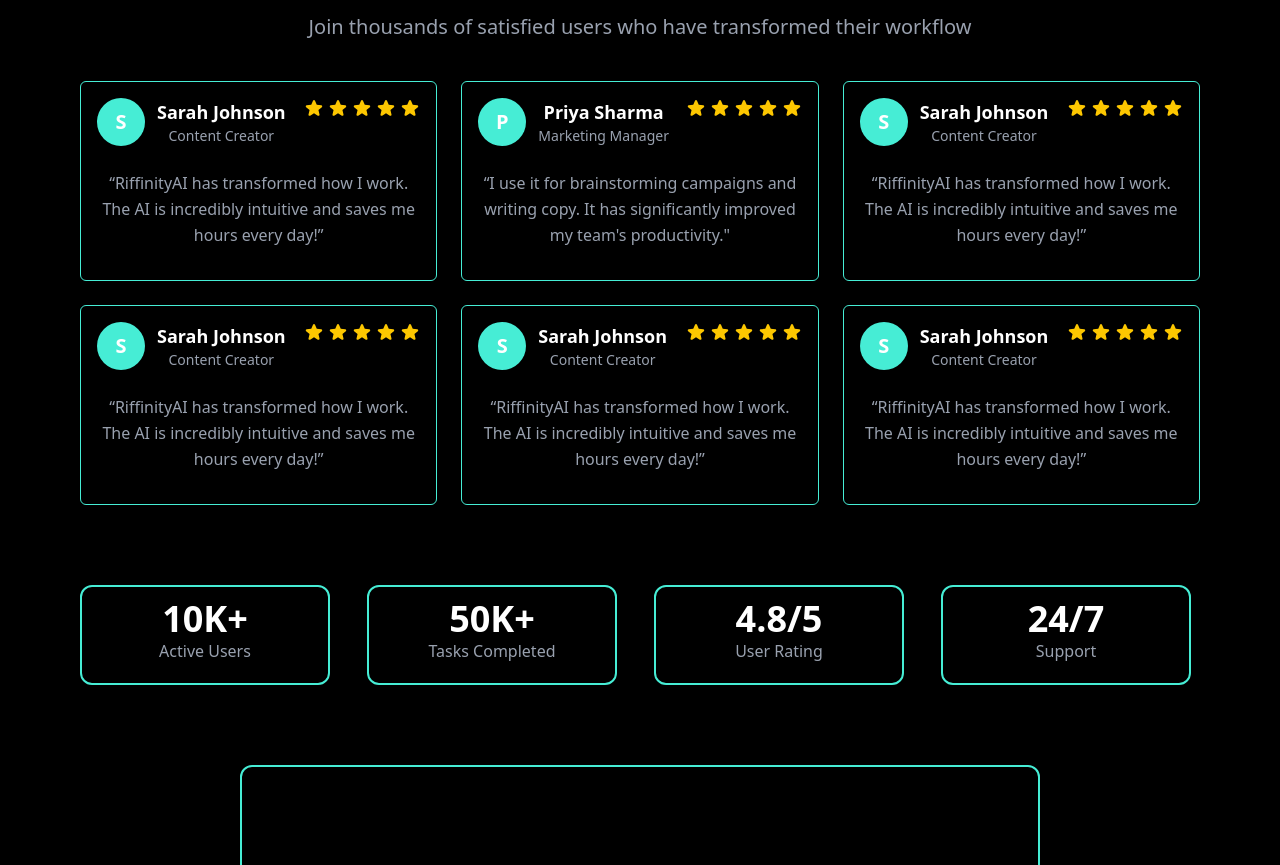
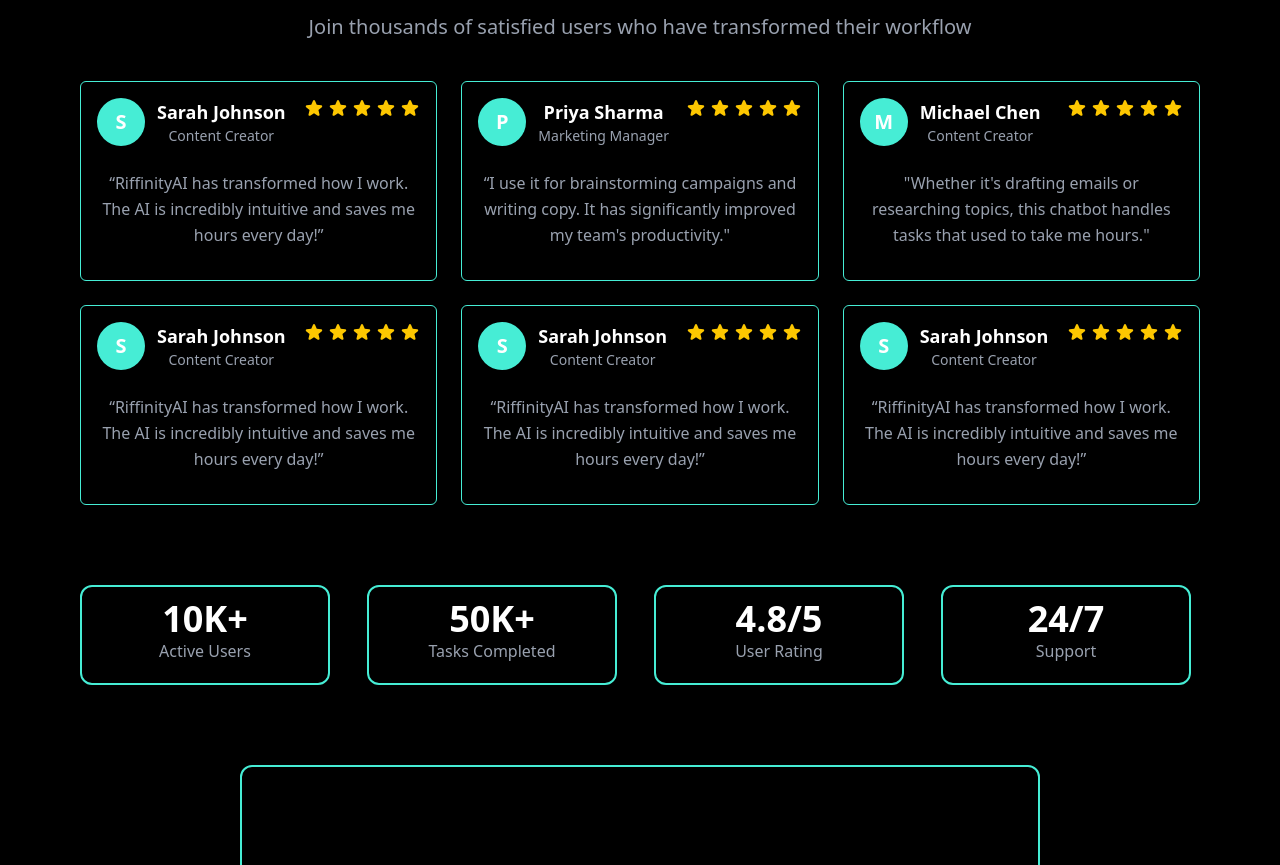
Before and after one commit to shubham22062/Awast, a Next.js app in the folder landing/: page / in a window 1280 px wide. Shown: the part 2929-3794 px from the top of the page. Built offline with nearby package versions, Linux system fonts and the light colour scheme; no server answers.

Commit message:
Adding reviews

```diff
--- a/landing/components/About.tsx
+++ b/landing/components/About.tsx
@@ -94,12 +94,12 @@ export default function About(){
 
                     <div className="flex items-center gap-3">
                     <span className="flex items-center justify-center rounded-full bg-teal-300 text-white text-xl font-bold w-12 h-12">
-                        S
+                        M
                     </span>
 
                     <div>
                         <h3 className="text-lg font-bold text-white">
-                        Sarah Johnson
+                        Michael Chen
                         </h3>
                         <p className="text-sm text-gray-400">
                         Content Creator
@@ -120,7 +120,7 @@ export default function About(){
 
                 <div className="mt-6">
                 <p className="mt-2  text-gray-400 leading-relaxed">
-                    “RiffinityAI has transformed how I work. The AI is incredibly intuitive and saves me hours every day!”
+                    "Whether it's drafting emails or researching topics, this chatbot handles tasks that used to take me hours."
                     </p>
                 </div>
                 </div>
```
